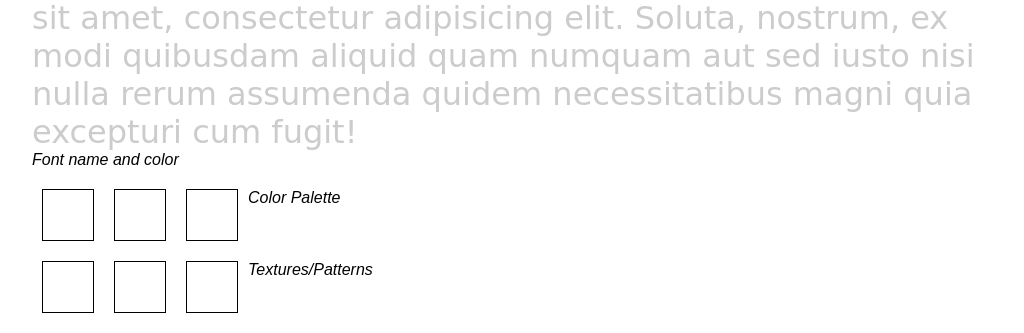
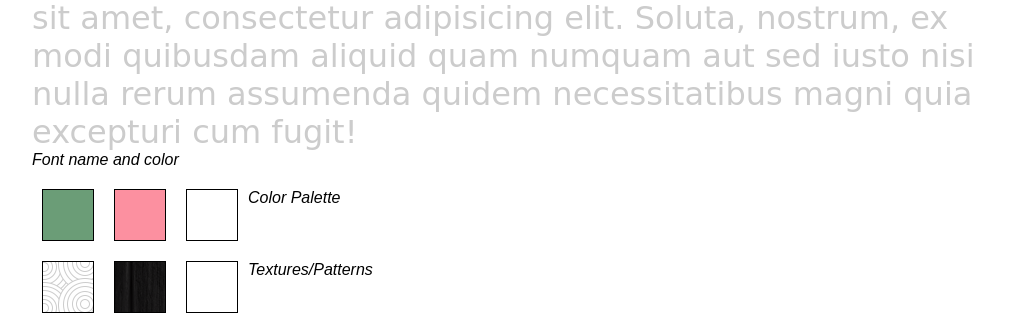
Before and after one commit to katiedunn14/p3-style-tile, a plain HTML site: page index.html in a window 1280 px wide. Shown: the part 628-961 px from the top of the page, without its empty margins (108-1132 px from the left). Drawn offline with Linux system fonts and the light colour scheme; a web font is replaced by a local one.

Commit message:
patterns added

```diff
--- a/css/styles.css
+++ b/css/styles.css
@@ -50,6 +50,22 @@ section {
 	width: 50px;
 }
 
+.color-1 {
+	background: #6B9D77;
+
+}
+
+.color-2 {
+	background: #FC90A0;
+}
+
+.pattern-1 {
+	background: url("../img/swirl_pattern.png");
+}
+
+.pattern-2 {
+	background: url("../img/dark_wood.png");
+}
 
 /* Show Grid */
 .showgrid {
```
Also changed, not shown: img/dark_wood.png (added), img/swirl_pattern.png (added).
